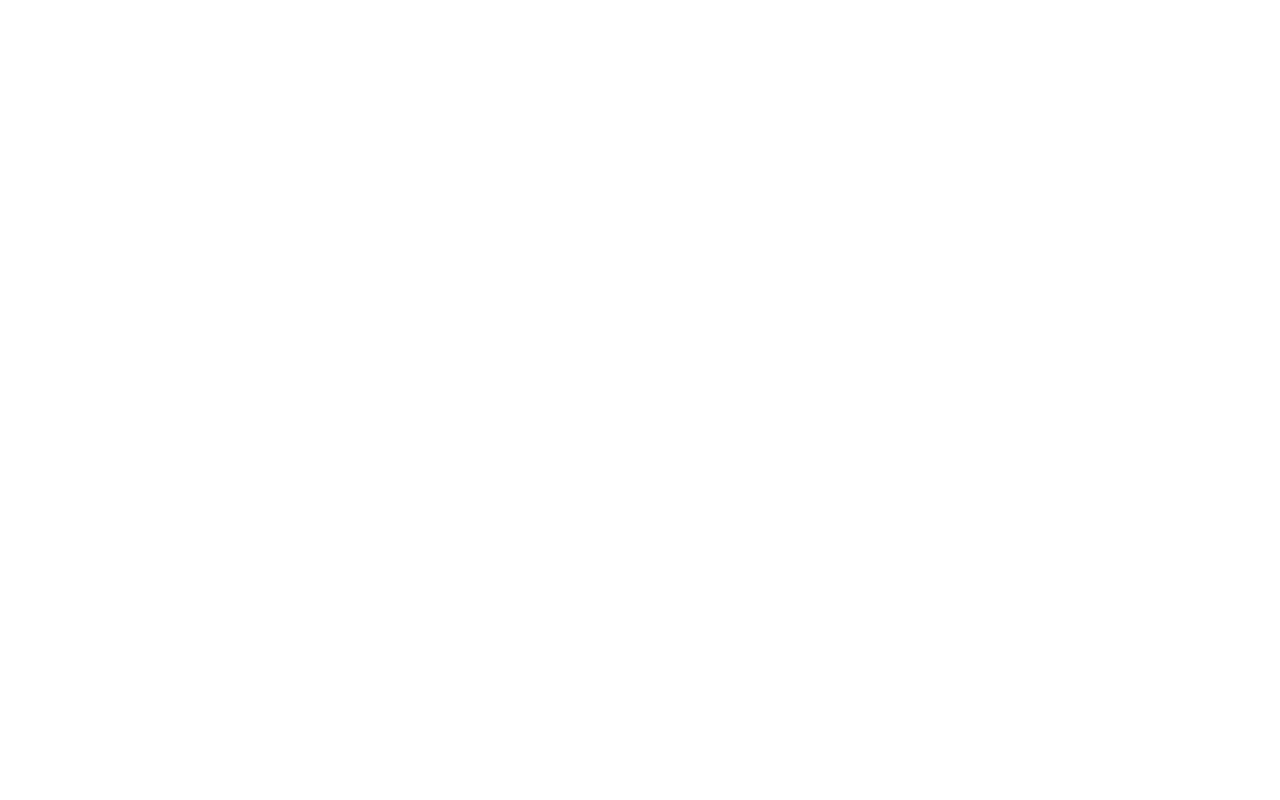
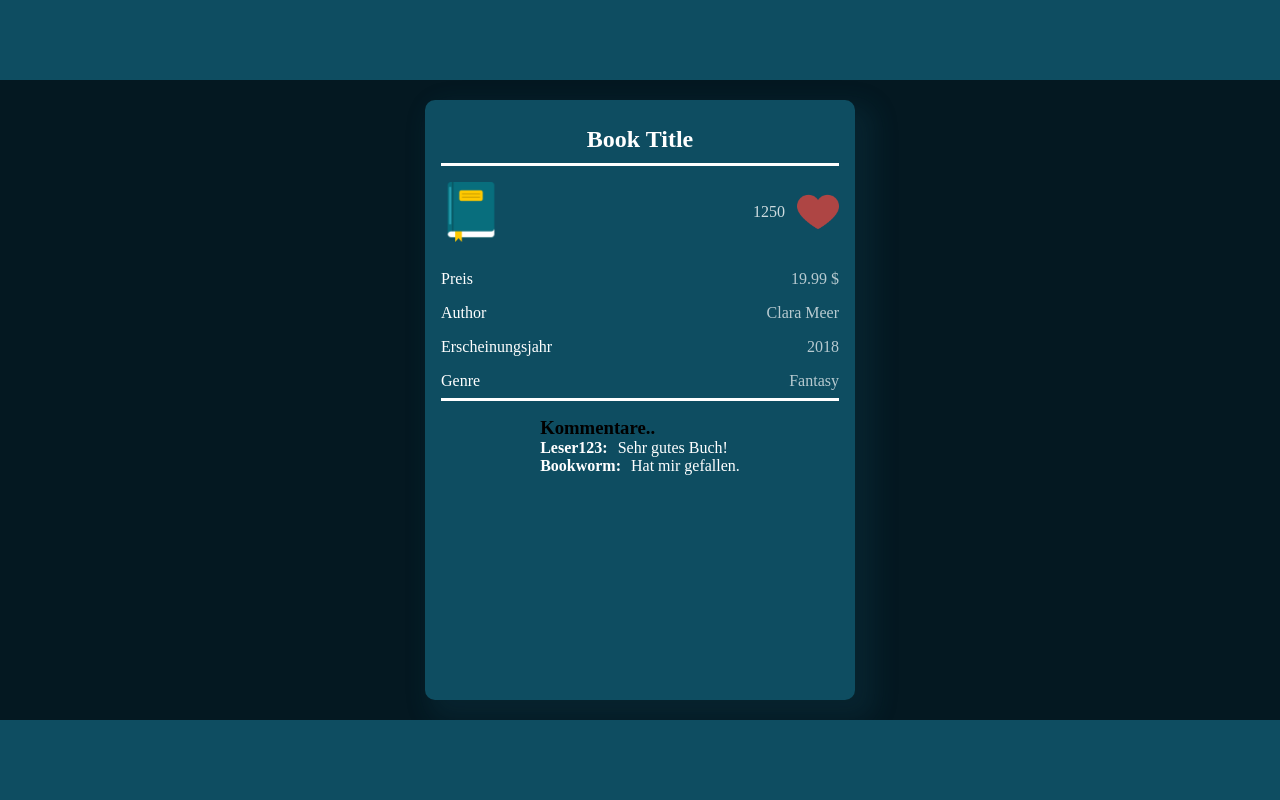
Before and after one commit to yazanmasoud/bookstore, a plain HTML site: page index.html in a window 1280 px wide. Drawn offline with Linux system fonts and the light colour scheme.

Commit message:
Add bookstore layout and functionality with icons, styles, and JavaScript data

```diff
--- a/index.html
+++ b/index.html
@@ -1,5 +1,6 @@
 <!DOCTYPE html>
 <html lang="de">
+
 <head>
     <meta charset="UTF-8">
     <meta name="viewport" content="width=device-width, initial-scale=1.0">
@@ -8,7 +9,67 @@
     <link rel="stylesheet" href="style.css">
     <link rel="stylesheet" href="./style/standrad.css">
 </head>
+
 <body>
+    <header class="HeaderSite">
+
+    </header>
+
+    <main class="MainBookstore">
+        <section class="BookSlot">
+            <header class="BookSlotHeader">
+                <h2>Book Title</h2>
+            </header>
+            <div class="BookInformations">
+                <div class="BookInformatiosHead">
+                    <img class="BookIcon" src="./assets/icons/book.png" alt="Book Icon">
+                    <div class="Likes">
+                        <span>1250</span>
+                        <img class="LikeIcon" src="./assets/icons/heart.png" alt="Likes Icon">
+                    </div>
+                </div>
+
+                <table class="BookInformationsTable">
+                    <tr>
+                        <td>Preis</td>
+                        <td>19.99 $</td>
+                    </tr>
+                    <tr>
+                        <td>Author</td>
+                        <td>Clara Meer</td>
+                    </tr>
+                    <tr>
+                        <td>Erscheinungsjahr</td>
+                        <td>2018</td>
+                    </tr>
+                    <tr>
+                        <td>Genre</td>
+                        <td>Fantasy</td>
+                    </tr>
+                </table>
+            </div>
+            <div class="BookComments">
+                <h3>Kommentare..</h3>
+                <ul class="CommentList">
+                    <li class="Comment">
+                       <strong>Leser123:</strong>
+                       <p>Sehr gutes Buch!</p>
+                    </li>
+                    <li class="Comment">
+                        <strong>Bookworm:</strong>
+                        <p>Hat mir gefallen.</p>
+                    </li>
+                </ul>
+
+            </div>
+        </section>
+
+    </main>
+
+    <footer class="FooterSite">
+
+    </footer>
 
 </body>
+
 </html>
--- a/style.css
+++ b/style.css
@@ -0,0 +1,126 @@
+.HeaderSite {
+    background-color: #0e4d61;
+    height: 80px;
+}
+
+.FooterSite {
+    background-color: #0e4d61;
+    height: 80px;
+}
+
+/* main bookstore */
+.BookSLotHeader {
+    border-bottom: solid;
+    border-bottom-color: rgb(107, 116, 241);
+}
+
+.MainBookstore {
+    display: flex;
+    flex-direction: column;
+    justify-content: center;
+    align-items: center;
+}
+
+
+.BookSlot {
+    width: 430px;
+    height: 600px;
+    background-color: #0e4d61;
+    display: flex;
+    flex-direction: column;
+    align-items: center;
+    border-radius: 10px;
+    box-shadow: 12px 12px 24px 8px rgb(18 80 99 / 0.2);
+    padding: 16px;
+}
+
+
+.Separator {
+    width: 430px;
+    height: 2px;
+    background-color: #0e4d61;
+}
+
+
+.BookSlotHeader {
+    color: white;
+    padding: 10px;
+    text-align: center;
+    border-bottom: solid;
+    width: 100%;
+    margin-bottom: 16px;
+}
+
+.BookInformations {
+    display: flex;
+    flex-direction: column;
+    width: 100%;
+    gap: 20px;
+}
+
+.BookInformatiosHead {
+    display: flex;
+    justify-content: space-between;
+    width: 100%;
+}
+
+.BookInformationsTable {
+    color: white;
+    width: 100%;
+    border-collapse: collapse;
+    border-bottom: solid;
+
+
+}
+
+.BookInformationsTable td {
+    padding: 8px 0;
+}
+
+
+.BookInformationsTable td:last-child {
+    text-align: right;
+    opacity: 0.7;
+
+}
+
+.BookComments {
+    margin-top: 16px;
+    flex: 1;                 /* nimmt den restlichen Platz */
+    display: flex;
+    flex-direction: column;
+}
+
+
+.Comment{
+    display: flex;
+    gap: 10px;
+    justify-content: flex-start;
+    color: white;
+    list-style: none;
+
+}
+
+
+
+
+
+.BookIcon {
+    width: 60px;
+}
+
+
+.LikeIcon {
+    width: 42px;
+}
+
+
+.Likes {
+    display: flex;
+    justify-content: center;
+    align-items: center;
+    gap: 12px;
+    color: white;
+    opacity: 0.8;
+
+}
--- a/style/standrad.css
+++ b/style/standrad.css
@@ -1,3 +1,22 @@
-*{
+* {
     margin: 0;
+    padding: 0;
+    box-sizing: border-box;
+    scroll-behavior: smooth;
 }
+
+main {
+    flex: 1;
+}
+
+html {
+    font-size: 16px;
+    /* Basis für rem */
+}
+
+body {
+    min-height: 100vh;
+    display: flex;
+    flex-direction: column;
+    background-color: #041821;
+}
```
Also changed, not shown: script/book.js (added, +175 -0 lines), assets/icons/book.png (added), assets/icons/heart.png (added).
